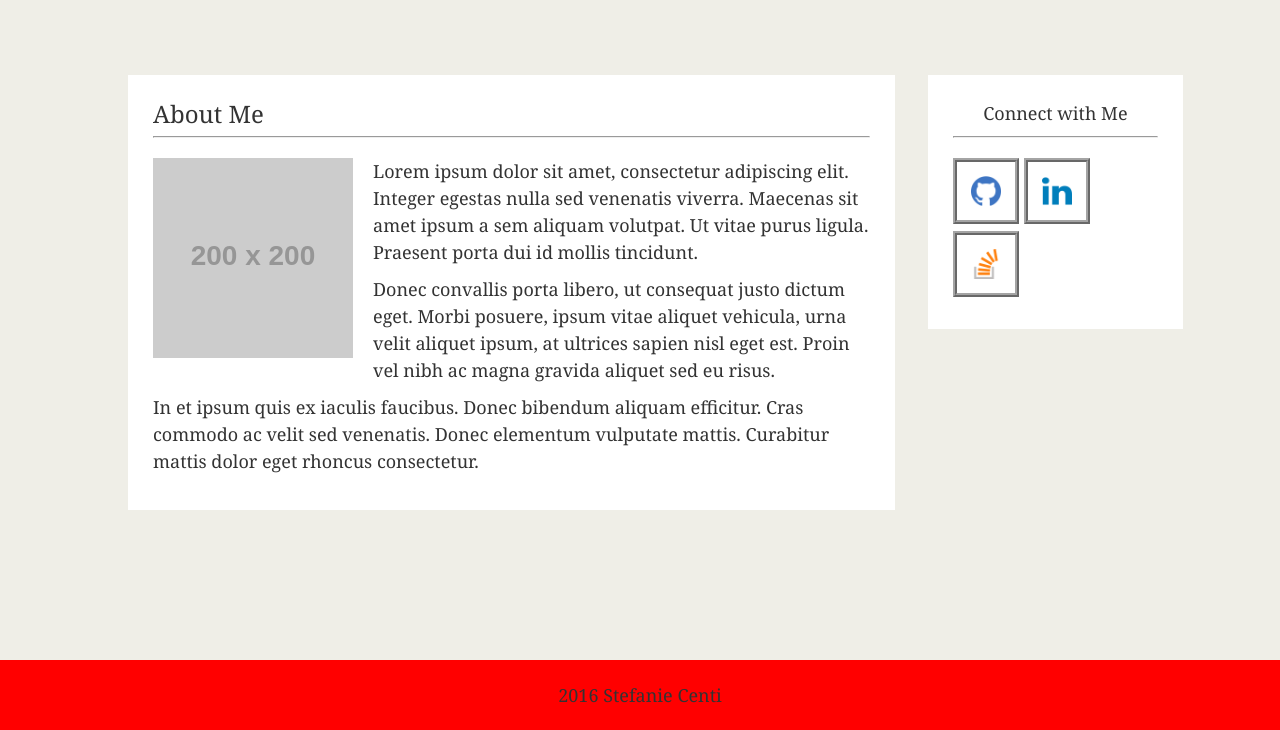
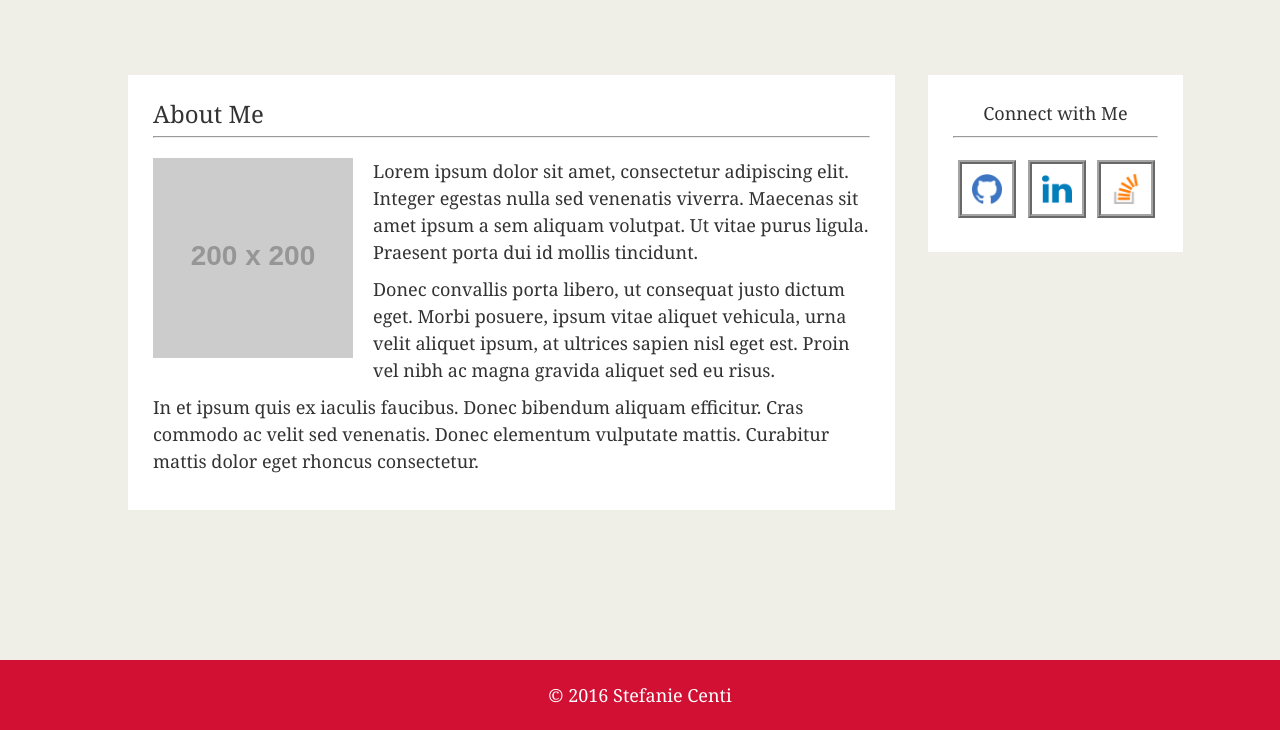
Before and after one commit to stefcenti/class-oct-2016, a PHP site: page /index.html in a window 1280 px wide. Shown: the part 70-800 px from the top of the page. Run offline with PHP 8.4, Linux system fonts and the light colour scheme; grey boxes labelled with a size stand in for pictures from a placeholder-image service; some libraries are stand-ins or nearby versions.

Commit message:
fixed icon spacing, fixed copyright

```diff
--- a/week01-html-css-git/homework/basic-portfolio/assets/css/style.css
+++ b/week01-html-css-git/homework/basic-portfolio/assets/css/style.css
@@ -114,11 +114,13 @@ p {
 	border-style: ridge;
 	width: 30px;
 	height: 30px;
-	padding: 14px;
+	padding: 10px;
+	margin: 2px 2px 2px 5px;
 }
 
 footer {
-	background-color: red;
+	color: white;
+	background-color: #d21034;
 	width: 100%;
 	line-height: 70px;
 	text-align: center;
--- a/week01-html-css-git/homework/basic-portfolio/index.html
+++ b/week01-html-css-git/homework/basic-portfolio/index.html
@@ -46,6 +46,6 @@
 		</section>
 	</div>
 
-	<footer>2016 Stefanie Centi</footer>
+	<footer>&copy; 2016 Stefanie Centi</footer>
 </body>
 </html>
```
